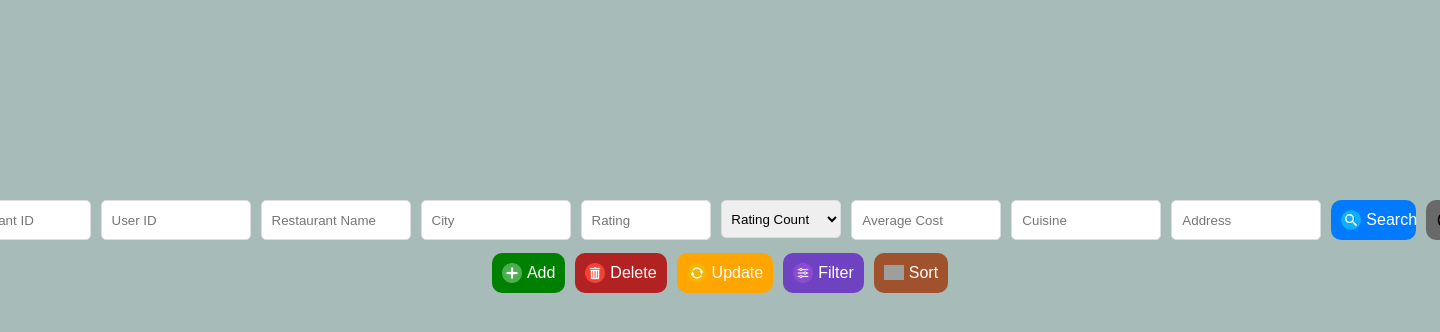
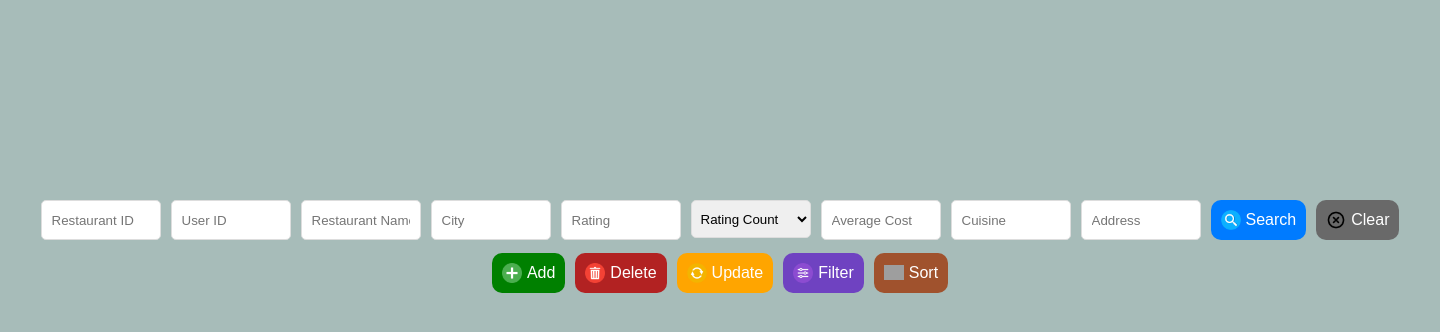
Before and after one commit to imSurme/FDManagementSystem, a Flask app: page /restaurants in a window 1440 px wide; the page is wider, and only the part inside the window is pictured. Shown: the part 180-512 px from the top of that part. Run offline with Flask 3, Linux system fonts and the light colour scheme; the visitor is signed in with stand-in values (Sample User, id 1); data that the repository does not hold is empty; grey boxes are pictures that could not be loaded.

Commit message:
Update styles.css

```diff
--- a/static/css/styles.css
+++ b/static/css/styles.css
@@ -289,7 +289,7 @@ img {
 
 .restaurant-form input {
     display: block;
-    width: 150px;
+    width: 120px;
     margin-bottom: 15px;
     padding: 10px;
     box-sizing: border-box;
```
